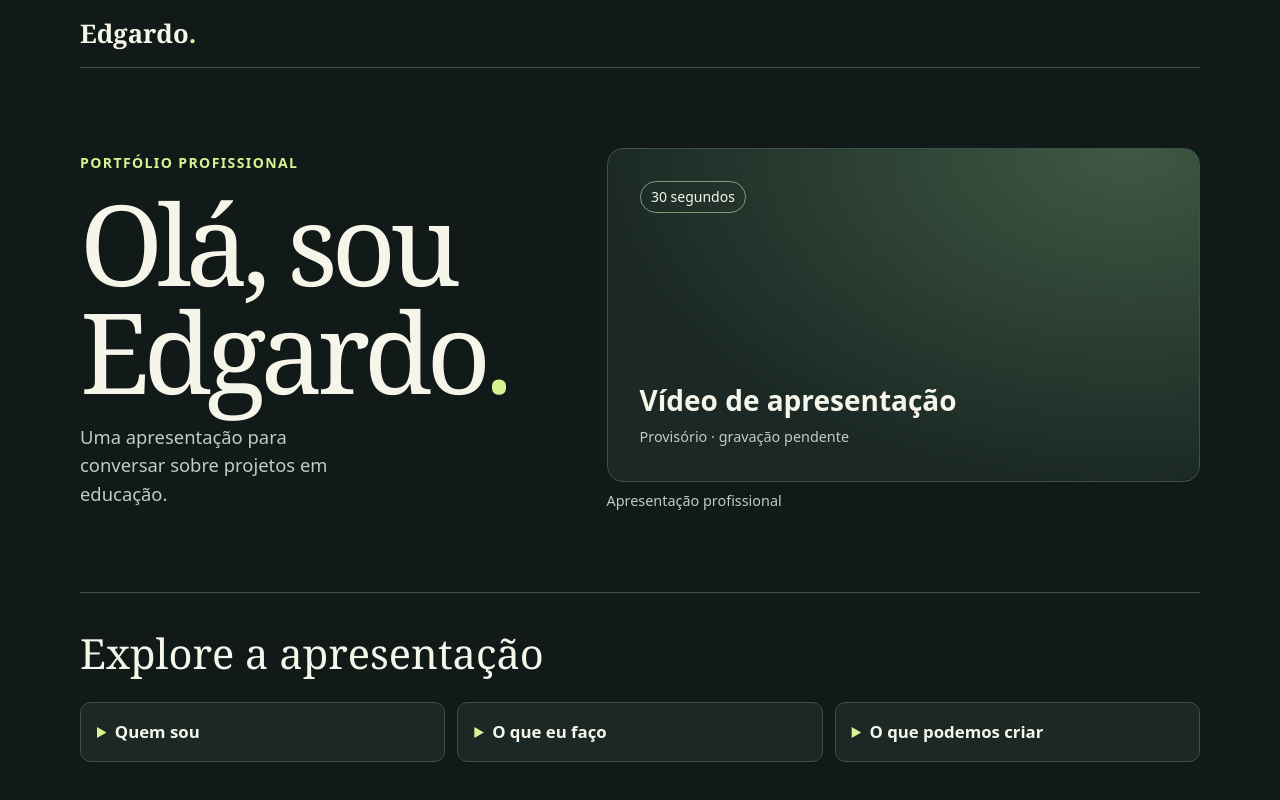
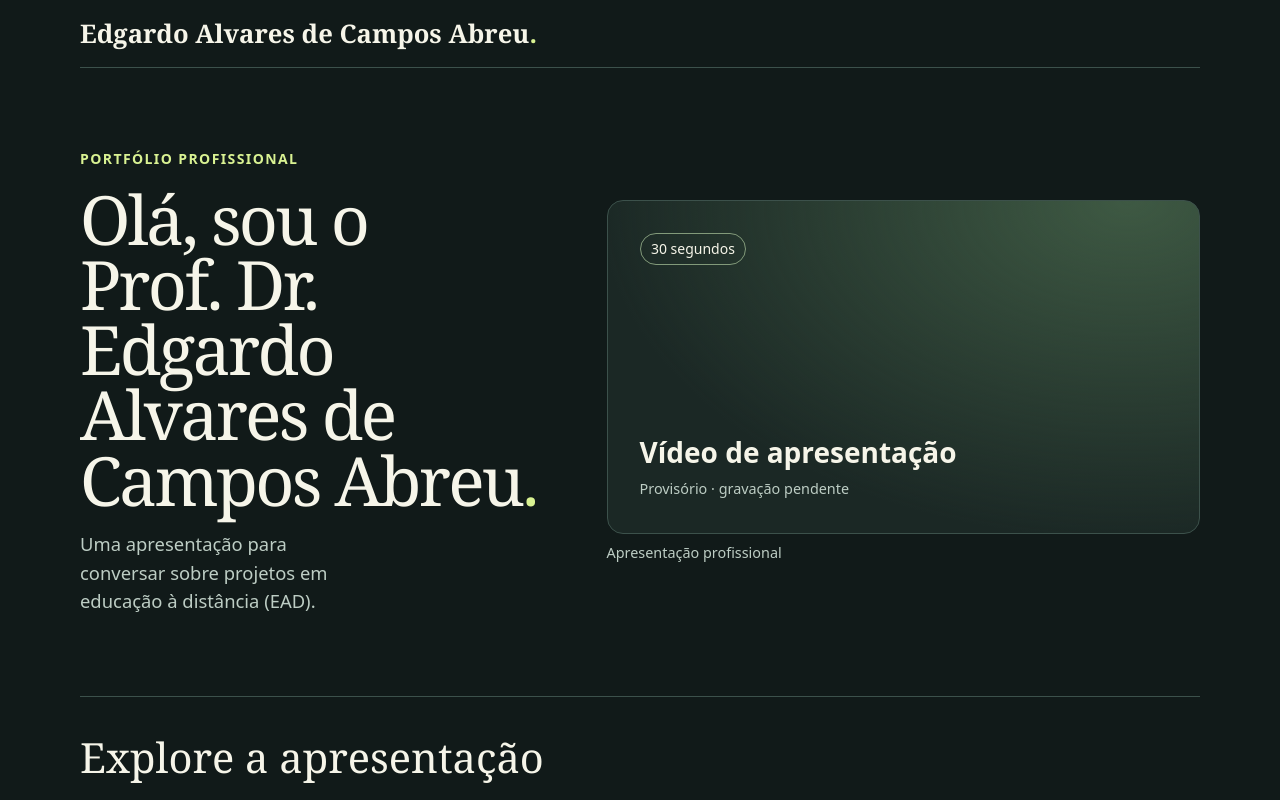
Before and after one commit to EdKK/portfolio-edgardo, a plain HTML site: page cogna/index.html in a window 1280 px wide. Shown: the top 800 px of the page. Drawn offline with Linux system fonts and the light colour scheme.

Commit message:
Atualiza nome, título e apresentação sobre EAD

```diff
--- a/assets/styles.css
+++ b/assets/styles.css
@@ -19,7 +19,7 @@ a { color: inherit; }
 .skip:not(:focus) { transform: translateY(-200%); }
 .bar, .footer { display: flex; flex-wrap: wrap; justify-content: space-between; align-items: center; gap: .75rem; padding-block: 1rem; }
 .bar { border-bottom: 1px solid var(--line); }
-.brand { font: 700 1.6rem Georgia, serif; text-decoration: none; }
+.brand { font: 700 clamp(1.2rem, 3vw, 1.6rem) Georgia, serif; text-decoration: none; }
 .brand span, h1 span, .eyebrow { color: var(--accent); }
 .versions { display: flex; flex-wrap: wrap; gap: .25rem; }
 .versions a { padding: .65rem .7rem; border-radius: .4rem; font-size: .9rem; text-decoration: none; }
@@ -28,7 +28,7 @@ a { color: inherit; }
 .hero { display: grid; align-items: center; gap: 2rem; padding-block: clamp(2.5rem, 7vw, 5rem); }
 .eyebrow { margin: 0 0 1rem; font-size: .875rem; font-weight: 700; letter-spacing: .1em; text-transform: uppercase; }
 h1, h2 { font-family: Georgia, serif; font-weight: 400; }
-h1 { margin: 0; font-size: clamp(3.25rem, 9vw, 7rem); line-height: .96; letter-spacing: -.055em; }
+h1 { margin: 0; font-size: clamp(2rem, 5.5vw, 4.25rem); line-height: .96; letter-spacing: -.04em; overflow-wrap: anywhere; }
 .lead { color: var(--muted); font-size: 1.15rem; max-width: 28ch; margin-bottom: 0; }
 figure { margin: 0; min-width: 0; }
 .screen, video { width: 100%; aspect-ratio: 16 / 9; border: 1px solid var(--line); border-radius: 1rem; background: var(--surface); }
--- a/cogna/index.html
+++ b/cogna/index.html
@@ -11,15 +11,15 @@
 <body>
   <a class="skip" href="#principal">Ir para o conteúdo</a>
   <header class="bar wrap">
-    <a class="brand" href="../">Edgardo<span>.</span></a>
+    <a class="brand" href="../">Edgardo Alvares de Campos Abreu<span>.</span></a>
   </header>
 
   <main id="principal" class="wrap">
     <section class="hero" aria-labelledby="titulo">
       <div class="intro">
         <p class="eyebrow">Portfólio profissional</p>
-        <h1 id="titulo">Olá, sou<br>Edgardo<span>.</span></h1>
-        <p class="lead">Uma apresentação para conversar sobre projetos em educação.</p>
+        <h1 id="titulo">Olá, sou o<br>Prof. Dr. Edgardo Alvares de Campos Abreu<span>.</span></h1>
+        <p class="lead">Uma apresentação para conversar sobre projetos em educação à distância (EAD).</p>
       </div>
       <figure>
         <div class="screen" id="video-provisorio">
```
Also changed, not shown: index.html (+3 -3 lines), vitru/index.html (+3 -3 lines).
